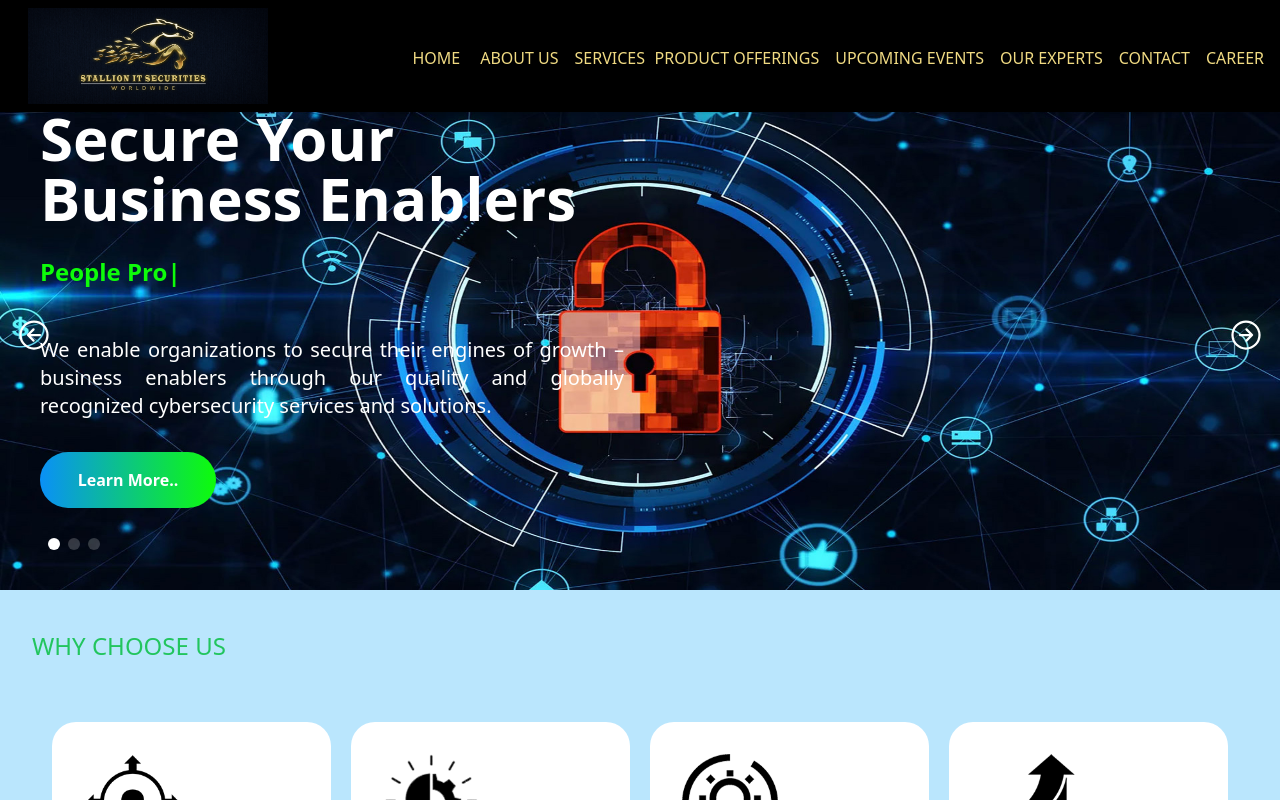
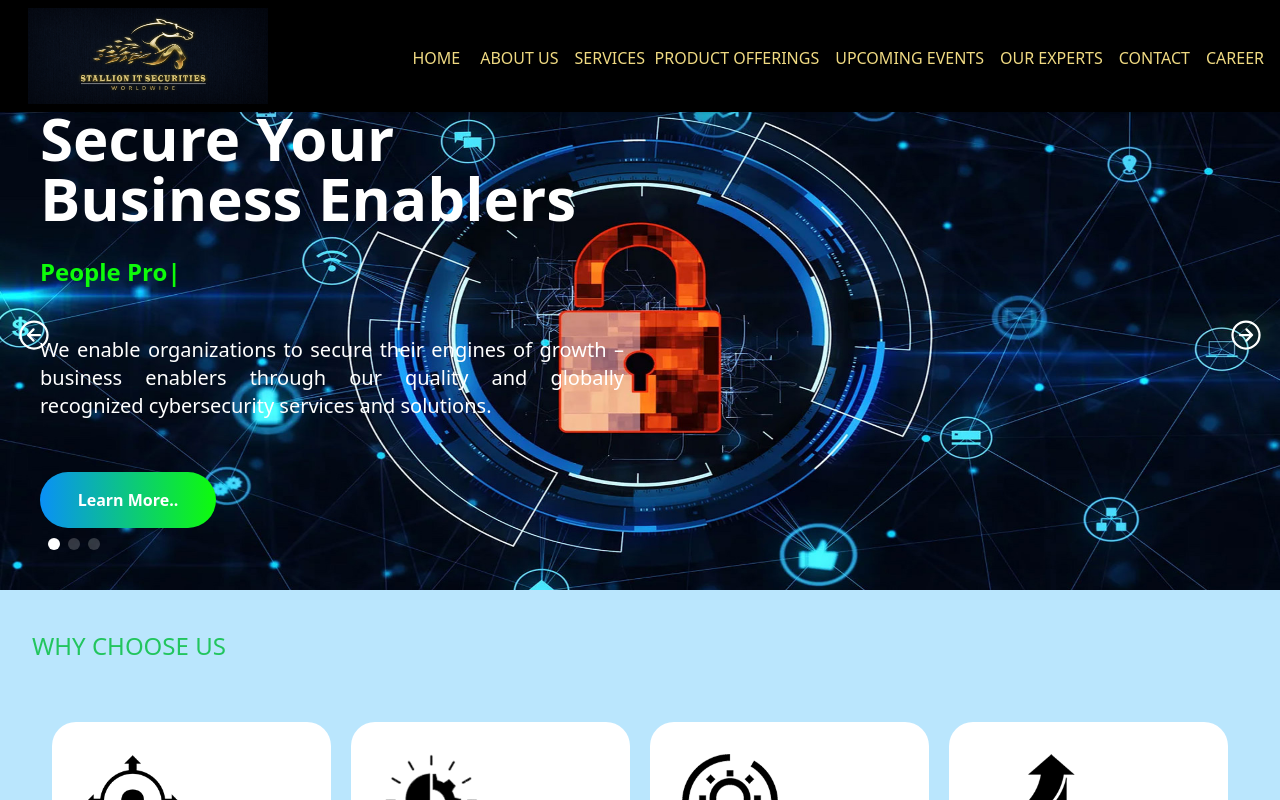
Before and after one commit to kailashsingh123/transdemo, a React (Vite) app: page / in a window 1280 px wide. Shown: the top 800 px of the page. Built offline with nearby package versions, Linux system fonts and the light colour scheme.

Commit message:
16 commit

```diff
--- a/src/components/Carousel1.jsx
+++ b/src/components/Carousel1.jsx
@@ -1,10 +1,12 @@
-import { useEffect, useState } from 'react'
+import { useEffect, useRef, useState } from 'react'
+import { Link } from 'react-router-dom'
 import { IoArrowBackCircleOutline, IoArrowForwardCircleOutline} from "react-icons/io5";
 import { TypeAnimation } from 'react-type-animation';
 
 import image1 from "/image/bnr-1.jpg"
 import image2 from "/image/bnr-2.jpg"
 import image3 from "/image/bnr-3.jpg"
+import { Home } from './Home';
 
 const title1 = "Secure Your Business Enablers"
 const title2 = "Safeguard Your Business Enablers"
@@ -22,6 +24,7 @@ export function Carousel1(props) {
     const [allDesc, setAllDesc] = useState([desc1, desc2, desc3])
     const [allTitle, setAllTitle] = useState([title1, title2, title3])
     const [allImage, setAllImage] = useState([image1, image2, image3])
+
 
     useEffect(()=>{
         setInterval(()=>{
@@ -45,15 +48,16 @@ export function Carousel1(props) {
 
     return (
         <>
+
           <div className='overflow-hidden relative h-full w-full z-0 m-0 p-0'>
 
             <div className='flex transition-transform ease-out duration-3000'>
             <img src={allImage[selectedImage]} alt="" className='h-96 sm:h-[510px] w-full' />
             <div className='absolute inset-0 flex align-text-top justify-between p-4 text-white'>
-               <h1 className=' ps-6 font-bold text-4xl sm:text-6xl sm:w-1/2 sm:py-3 min-h-20'>{allTitle[selectedTitle]}</h1>
+               <h1 className=' ps-6 font-bold text-4xl sm:text-6xl lg:w-1/2 sm:py-3 min-h-20'>{allTitle[selectedTitle]}</h1>
             </div>
 
-            <div className='absolute inset-0 flex top-24 lg:top-40 sm:w-1/2 justify-between p-4 text-white'>
+            <div className='absolute inset-0 flex top-24 md:top-32 lg:top-40 lg:w-1/2 justify-between p-4 text-white'>
                 <p className=' ps-6 font-bold text-2xl text-primary text-justify'>
                         <TypeAnimation
                         sequence={[
@@ -70,13 +74,13 @@ export function Carousel1(props) {
                 </p>
             </div>
 
-            <div className='absolute inset-0 flex top-40 lg:top-60 sm:w-1/2 justify-between p-4 text-white'>
+            <div className='absolute inset-0 flex top-40 lg:top-60 lg:w-1/2 justify-between p-4 text-white'>
                 <p className=' ps-6 text-lg sm:text-xl text-justify'>{allDesc[selectedDesc]}</p>
             </div>
 
-            <div className='absolute inset-0 top-64 lg:top-2/3 px-10 py-10 sm:py-8 text-white' >
-            <p className=' text-white text-[16px] font-semibold text-center py-3 sm:py-4 sm:w-44 sm:h-14 h-12 w-40 bg-gradient-to-r from-secondary to-primary rounded-full '>Learn More<span>..</span> </p>
-            </div>
+            {/* <div className='absolute inset-0 top-64 md:top-2/3 px-10 py-10 sm:py-8 text-white' >
+            <button className=' text-white text-[16px] font-semibold text-center py-3 sm:py-4 sm:w-44 sm:h-14 h-12 w-40 bg-gradient-to-r from-secondary to-primary rounded-full cursor-pointer'><Link to="/securingpeople">Learn More<span>..</span></Link></button>
+            </div> */}
 
 
                {/* {items.map((item) => {
@@ -116,6 +120,9 @@ export function Carousel1(props) {
             </div>
 
           </div>
+          <div className='absolute inset-0 top-[360px] md:top-[450px] lg:top-[440px] px-10 py-10 sm:py-8 text-white' >
+            <button className=' text-white text-[16px] font-semibold text-center py-3 sm:py-4 sm:w-44 sm:h-14 h-12 w-40 bg-gradient-to-r from-secondary to-primary rounded-full cursor-pointer'><Link to="/securingprocess">Learn More<span>..</span></Link></button>
+          </div>
         </>
     )
 }
--- a/src/components/Home.jsx
+++ b/src/components/Home.jsx
@@ -1,5 +1,6 @@
 import React, { useState } from 'react'
 import { Carousel } from './Carousel'
+import { Link, NavLink } from 'react-router-dom'
 import { Carousel1 } from './Carousel1';
 import { BiSolidQuoteSingleLeft } from "react-icons/bi";
 import { FcRating } from "react-icons/fc";
@@ -16,6 +17,7 @@ import ScrollTrigger from "react-scroll-trigger";
 export function Home(props) {
 
     const [counterOn, setCounterOn] = useState(false);
+
 
 
     return (
@@ -109,7 +111,7 @@ export function Home(props) {
                     </p>
                     </div>
                     <div className='w-full flex justify-center'>
-                    <p className='text-white text-[18] text-center pt-3 h-14 w-40 bg-gradient-to-r from-blue-500 to-green-500 rounded-full '>Learn More<span>..</span> </p>
+                    <p className='text-white text-[18] text-center pt-3 h-14 w-40 bg-gradient-to-r from-blue-500 to-green-500 rounded-full '><Link to="/securingpeople">Learn More</Link><span>..</span> </p>
                     </div>
             </div>
             <div className='bg-white px-5 shadow-2xl py-6 w-full md:w-[48%] lg:w-[32%]'>
@@ -120,7 +122,7 @@ export function Home(props) {
                     </p>
                     </div>
                     <div className='w-full flex justify-center'>
-                    <p className='text-white text-[18] text-center pt-3 h-14 w-40 bg-gradient-to-r from-blue-500 to-green-500 rounded-full '>Learn More<span>..</span> </p>
+                    <p className='text-white text-[18] text-center pt-3 h-14 w-40 bg-gradient-to-r from-blue-500 to-green-500 rounded-full '><Link to="/securingprocess">Learn More</Link><span>..</span> </p>
                     </div>
             </div>
             <div className='bg-white px-5 shadow-2xl py-6 w-full md:w-[48%] lg:w-[32%]'>
@@ -131,7 +133,7 @@ export function Home(props) {
                     </p>
                     </div>
                     <div className='w-full flex justify-center'>
-                    <p className='text-white text-[18] text-center pt-3 h-14 w-40 bg-gradient-to-r from-blue-500 to-green-500 rounded-full '>Learn More<span>..</span> </p>
+                    <p className='text-white text-[18] text-center pt-3 h-14 w-40 bg-gradient-to-r from-blue-500 to-green-500 rounded-full '><Link to="/securingtechnology">Learn More</Link><span>..</span> </p>
                     </div>
             </div>
             <div className='bg-white px-5 shadow-2xl py-6 w-full md:w-[48%] lg:w-[32%]'>
@@ -142,7 +144,7 @@ export function Home(props) {
                     </p>
                     </div>
                     <div className='w-full flex justify-center'>
-                    <p className='text-white text-[18] text-center pt-3 h-14 w-40 bg-gradient-to-r from-blue-500 to-green-500 rounded-full '>Learn More<span>..</span> </p>
+                    <p className='text-white text-[18] text-center pt-3 h-14 w-40 bg-gradient-to-r from-blue-500 to-green-500 rounded-full '><Link to="/securingthings">Learn More</Link><span>..</span> </p>
                     </div>
             </div>
             <div className='bg-white px-5 shadow-2xl py-6 w-full md:w-[48%] lg:w-[32%]'>
@@ -153,7 +155,7 @@ export function Home(props) {
                     </p>
                     </div>
                     <div className='w-full flex justify-center'>
-                    <p className='text-white text-[18] text-center pt-3 h-14 w-40 bg-gradient-to-r from-blue-500 to-green-500 rounded-full '>Learn More<span>..</span> </p>
+                    <p className='text-white text-[18] text-center pt-3 h-14 w-40 bg-gradient-to-r from-blue-500 to-green-500 rounded-full '><Link to="/securingdata">Learn More</Link><span>..</span> </p>
                     </div>
             </div>
            </div>
```
